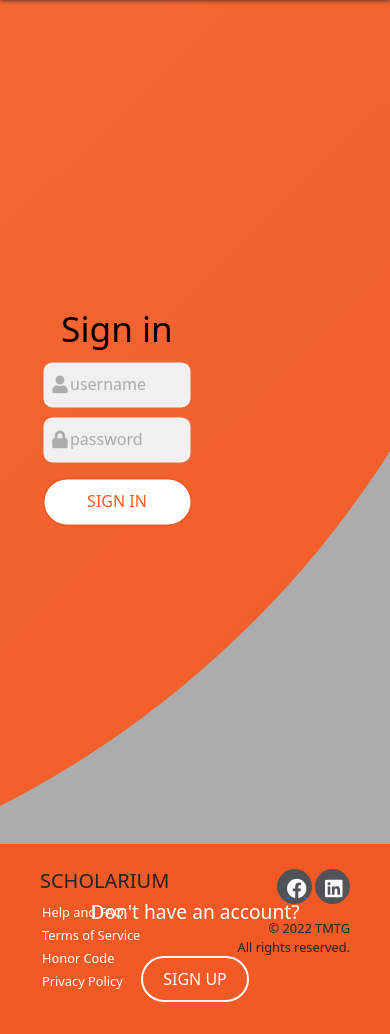
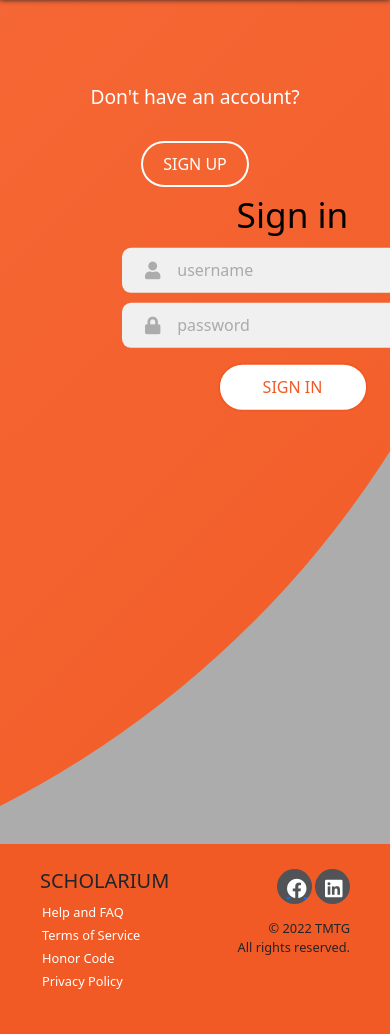
Before and after one commit to JamesMacklean/Upskill-PH, a Django app: page /signin/ in a window 390 px wide. Shown: the part 77-1111 px from the top of the page. Run offline with Django 4.2, Linux system fonts and the light colour scheme; style sheets or scripts are compiled from the project's sources; some libraries are stand-ins or nearby versions.

Commit message:
switched panels

```diff
--- a/static/css/style.css
+++ b/static/css/style.css
@@ -324,8 +324,6 @@ a.gg:hover i {
   }
   .signup-signin {
     width: 100%;
-    left: 50%;
-    top: 95%;
     transform: translate(-50%, -100%);
     transition: 1s 0.8s ease-in-out;
   }
@@ -338,6 +336,7 @@ a.gg:hover i {
     justify-content: space-around;
     align-items: center;
     padding: 2.5rem 8%;
+    margin-top: 100px;
   }
   .panel .content {
     padding-right: 15%;
--- a/static/css/style.scss
+++ b/static/css/style.scss
@@ -315,8 +315,6 @@ a.gg:hover i{
     }
     .signup-signin{
         width: 100%;
-        left: 50%;
-        top: 95%;
         transform: translate(-50%, -100%);
         transition: 1s 0.8s ease-in-out;
     }
@@ -329,6 +327,7 @@ a.gg:hover i{
         justify-content: space-around;
         align-items: center;
         padding: 2.5rem 8%;
+        margin-top: 100px;
     }
     .panel .content{
         padding-right: 15%;
--- a/templates/authentication/signin.html
+++ b/templates/authentication/signin.html
@@ -3,7 +3,7 @@
 {% block content %}
 <div class="container-signin">
     <div class="forms-container">
-        <div class="signin-signup">
+        <div class="signup-signin">
             <form action="" class="sign-in-form" id="signin" method="POST">
                 <h2 class="title">Sign in</h2>
                 {% csrf_token %}
@@ -24,7 +24,7 @@
 </div>
 
 <div class="panels-container">
-    <div class="panel right-panel">
+    <div class="panel left-panel">
         <div class="content">
             <h3>Don't have an account?</h3>
             <p></p>
```
Also changed, not shown: 1 other file.
